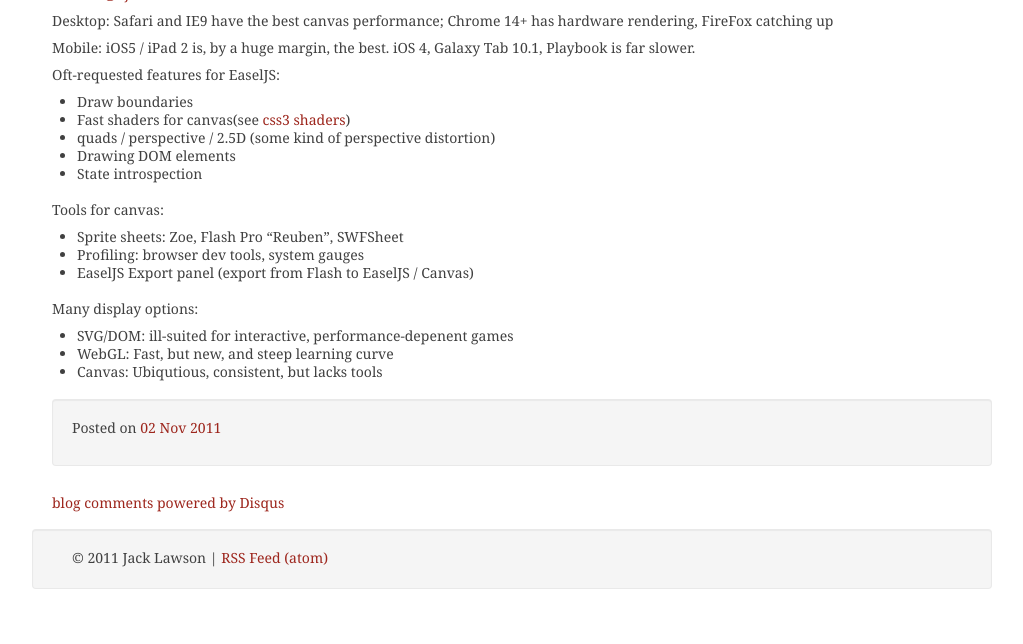
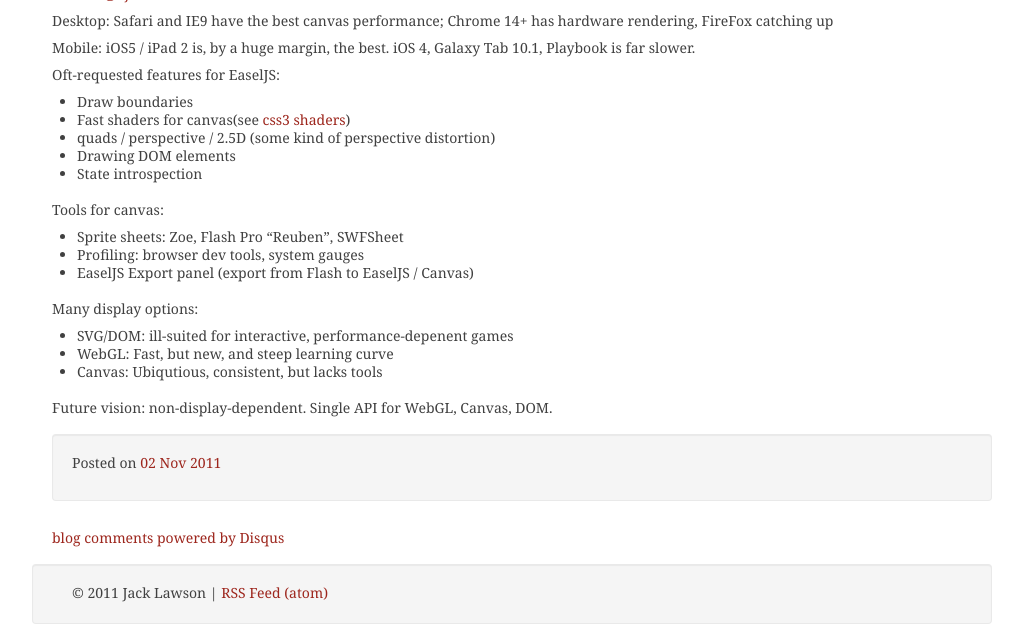
Before and after one commit to ajacksified/ajacksified.github.com, a Jekyll site: the page built from _posts/2011-11-02-new-game-conf-liveblog-2.markdown, in a window 1280 px wide and 900 px high, scrolled down 3204 px, cut to the strip 256-900 px from the top of the window. Shown: the whole strip, without its empty margins (118-1141 px from the left). Built offline with Jekyll 4.4.1, drawn with Linux system fonts in a browser that asks for light colours; nearby versions of some CDN libraries; some web fonts are replaced; Markdown is read by kramdown in place of the engine named in the settings; comment, search, counter and statistics services are not loaded; before the commit the page ends 4069 px from its top, so only the background shows below that.

Commit message:
Day 2 - Paul Bakaus

```diff
--- a/_posts/2011-11-02-new-game-conf-liveblog-2.markdown
+++ b/_posts/2011-11-02-new-game-conf-liveblog-2.markdown
@@ -205,7 +205,7 @@
 * Reduce total pixel count
 * Shadows are evil
 
-![Canvas Buffer Demo](http://desmond.yfrog.com/Himg876/scaled.php?tn=0&server=876&filename=5w7v.jpg&xsize=640&ysize=640 Canvas Buffer Demo)
+![Canvas Buffer Demo](http://desmond.yfrog.com/Himg876/scaled.php?tn=0&server=876&filename=5w7v.jpg&xsize=640&ysize=640 "Canvas Buffer Demo")
 
 [source: @ajacksified](http://j.mp/tFT3IS )
 
@@ -234,3 +234,6 @@
 * SVG/DOM: ill-suited for interactive, performance-depenent games
 * WebGL: Fast, but new, and steep learning curve
 * Canvas: Ubiqutious, consistent, but lacks tools
+
+
+Future vision: non-display-dependent. Single API for WebGL, Canvas, DOM.
```
